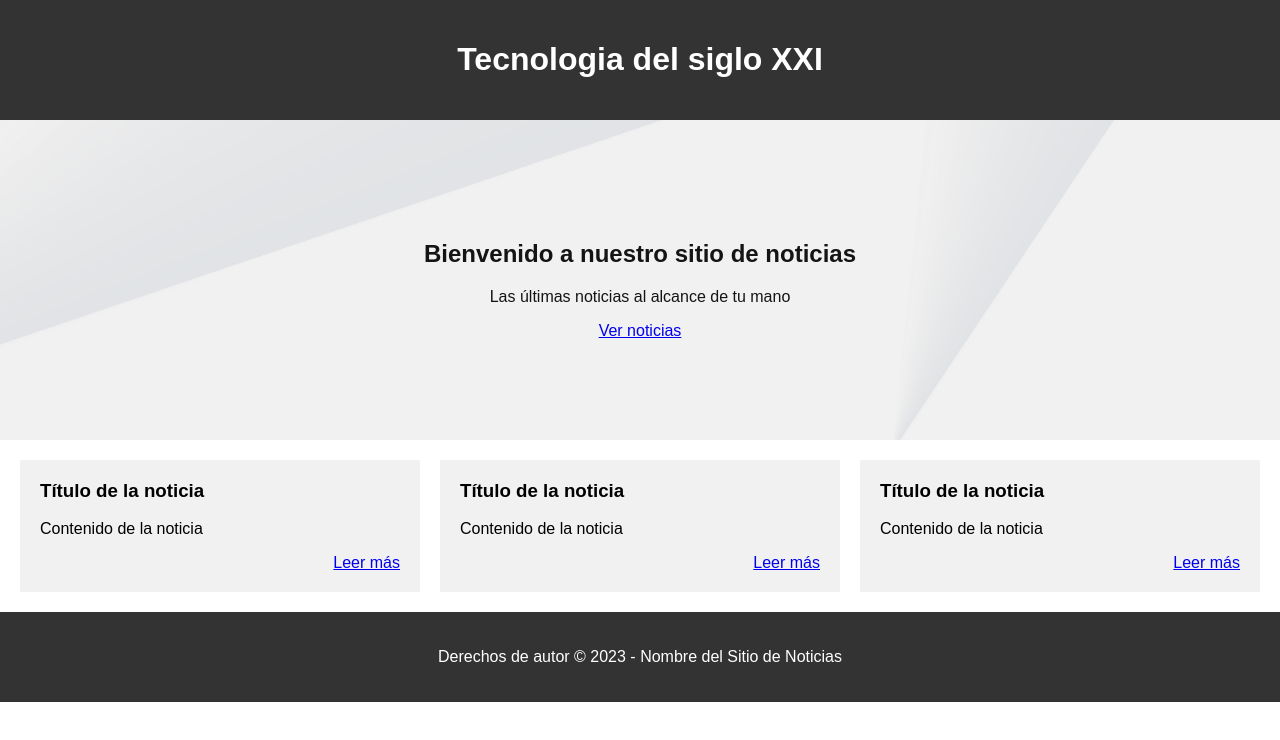
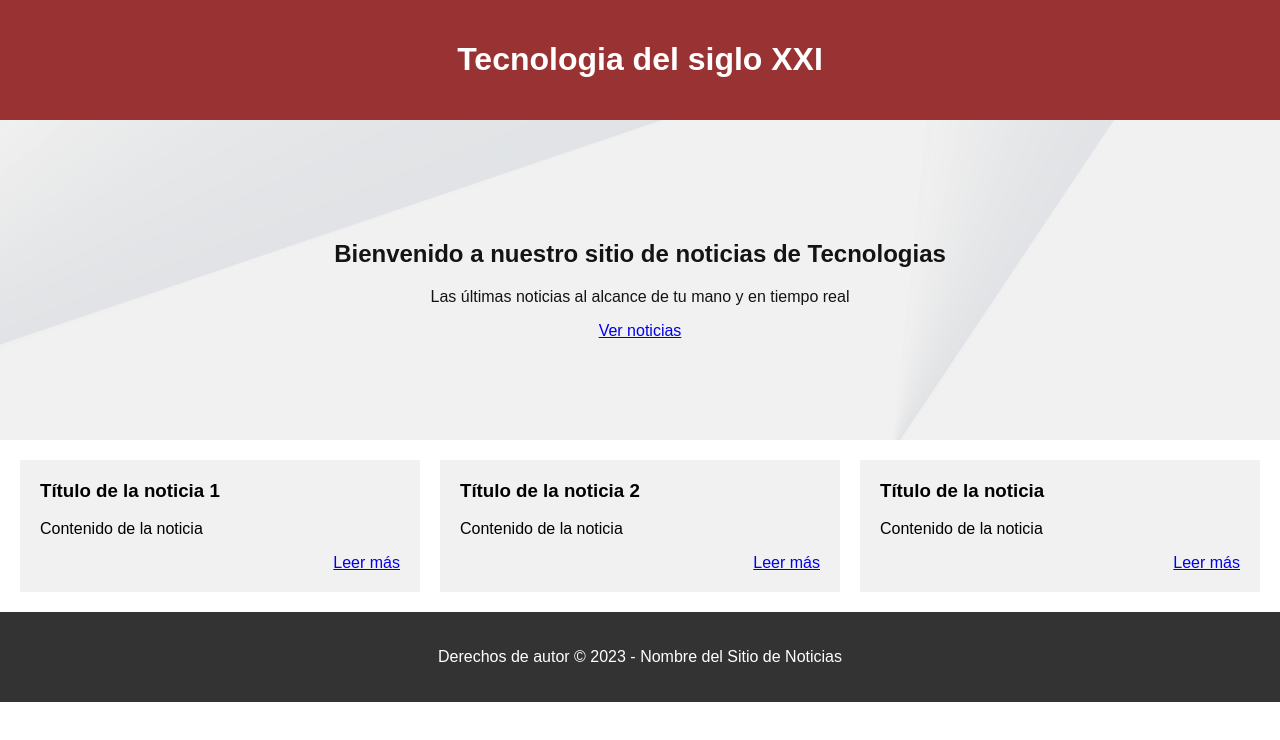
Before and after one commit to VeroEschenmoser/landinNoticias, a plain HTML site: page index.html in a window 1280 px wide. Drawn offline with Linux system fonts and the light colour scheme.

Commit message:
cambios nuevos

```diff
--- a/index.html
+++ b/index.html
@@ -11,18 +11,18 @@
         <h1>Tecnologia del siglo XXI</h1>
     </header>
     <section class="banner">
-        <h2>Bienvenido a nuestro sitio de noticias</h2>
-        <p>Las últimas noticias al alcance de tu mano</p>
+        <h2>Bienvenido a nuestro sitio de noticias de Tecnologias </h2>
+        <p>Las últimas noticias al alcance de tu mano y en tiempo real </p>
         <a href="#noticias" class="btn">Ver noticias</a>
     </section>
     <section id="noticias" class="noticias">
         <article>
-            <h3>Título de la noticia</h3>
+            <h3>Título de la noticia 1</h3>
             <p>Contenido de la noticia</p>
             <a href="#">Leer más</a>
         </article>
         <article>
-            <h3>Título de la noticia</h3>
+            <h3>Título de la noticia 2</h3>
             <p>Contenido de la noticia</p>
             <a href="#">Leer más</a>
         </article>
--- a/styles.css
+++ b/styles.css
@@ -13,7 +13,7 @@ body {
 
 
 header {
-  background-color: #333;
+  background-color: #993333;
   color: #fff;
   padding: 20px;
   text-align: center;
```
